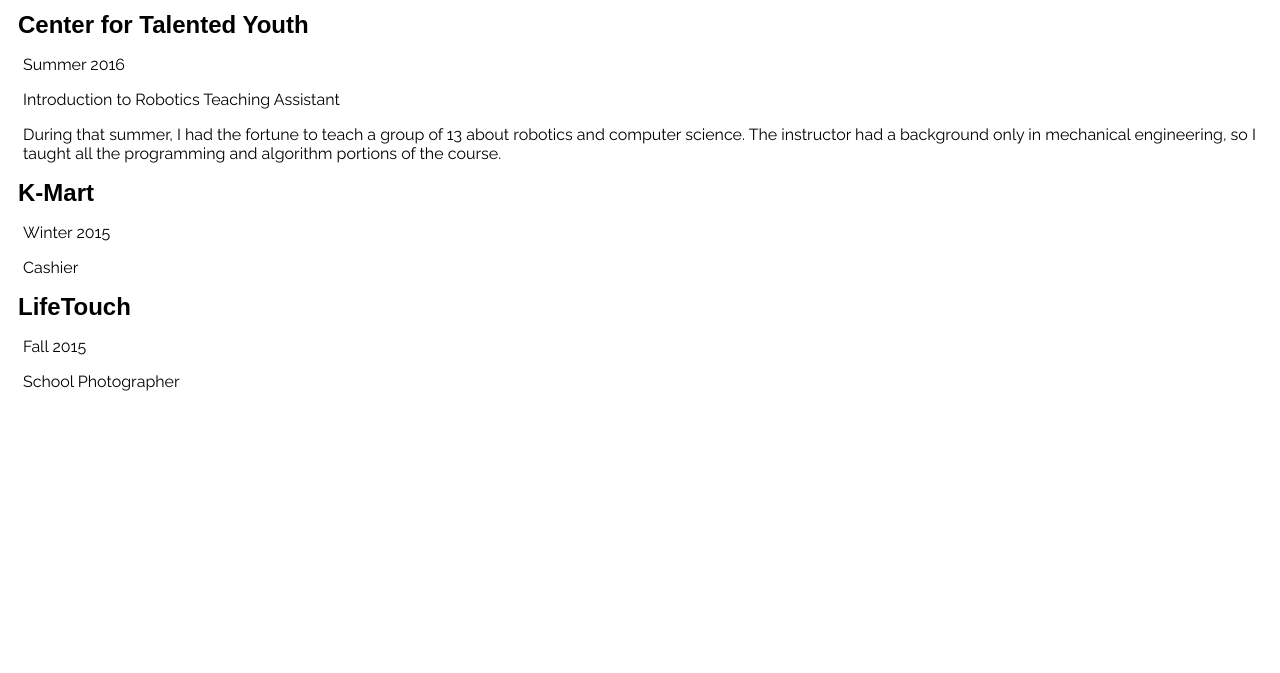
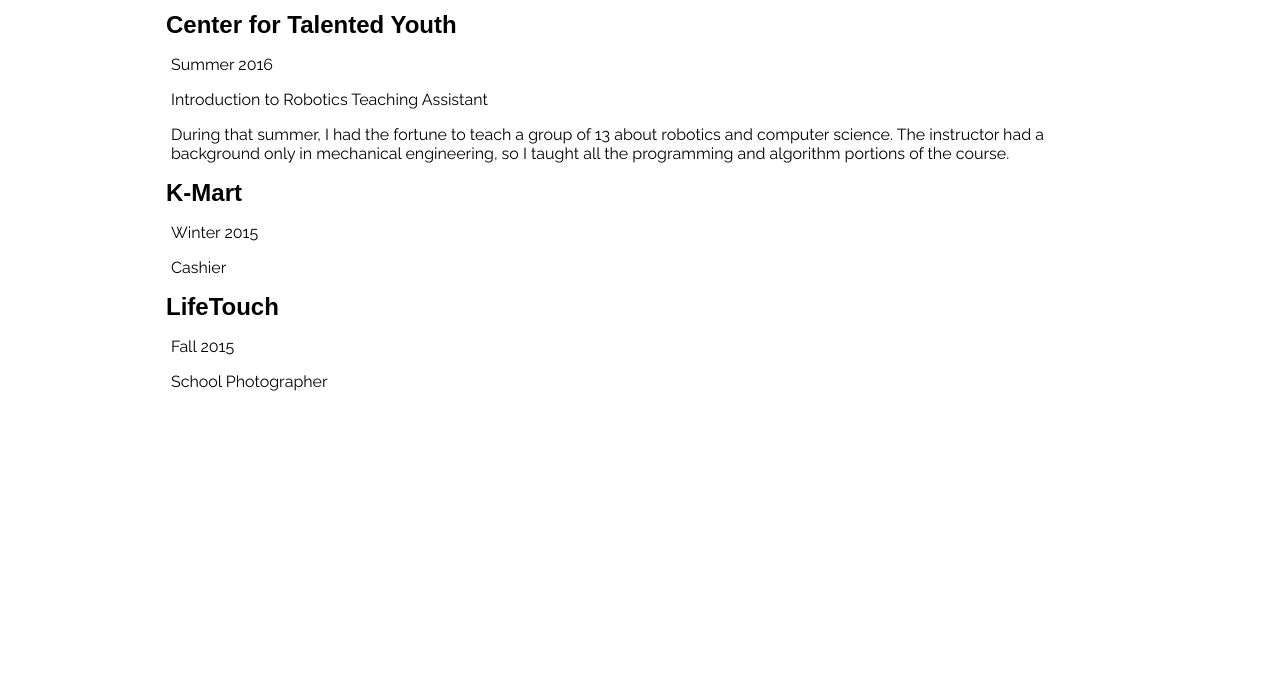
Before and after one commit to j-victoria/j-victoria.github.io, a plain HTML site: page experience.html in a window 1280 px wide. Shown: the part 127-800 px from the top of the page. Drawn offline with Linux system fonts and the light colour scheme; a web font is replaced by a local one.

Commit message:
adjusted stylesheet

```diff
--- a/experience.html
+++ b/experience.html
@@ -1,4 +1,5 @@
 <head>
+    <title>Jay Victoria</title>
     <link rel="stylesheet" type="text/css" href="style.css">
     <link href="https://fonts.googleapis.com/css?family=Raleway:300,300i,400,400i|Snippet&subset=latin-ext" rel="stylesheet">
 </head>
--- a/style.css
+++ b/style.css
@@ -31,6 +31,8 @@
     padding-right: 10px;
     border-radius: 4px;
     text-align: left;
+    width: 75%;
+    margin: auto;
 }
 
 .button {
```
